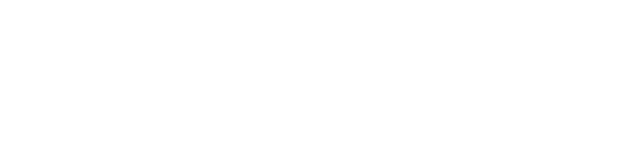
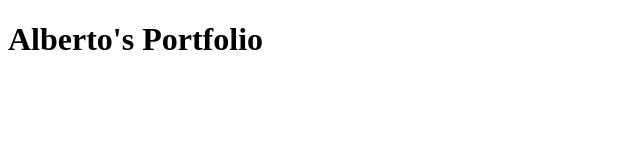
Before and after one commit to rilevatario/portfolio, a plain HTML site: page index.html in a window 1280 px wide. Shown: the whole page, without its empty margins (0-640 px from the left). Drawn offline with Linux system fonts and the light colour scheme.

Commit message:
It was declared the main header to 'index.html'.

```diff
--- a/index.html
+++ b/index.html
@@ -5,5 +5,6 @@
 		<title>Alberto's Portfolio</title>
 	</head>
 	<body>
+		<h1>Alberto's Portfolio</h1>
 	</body>
 </html>
```
